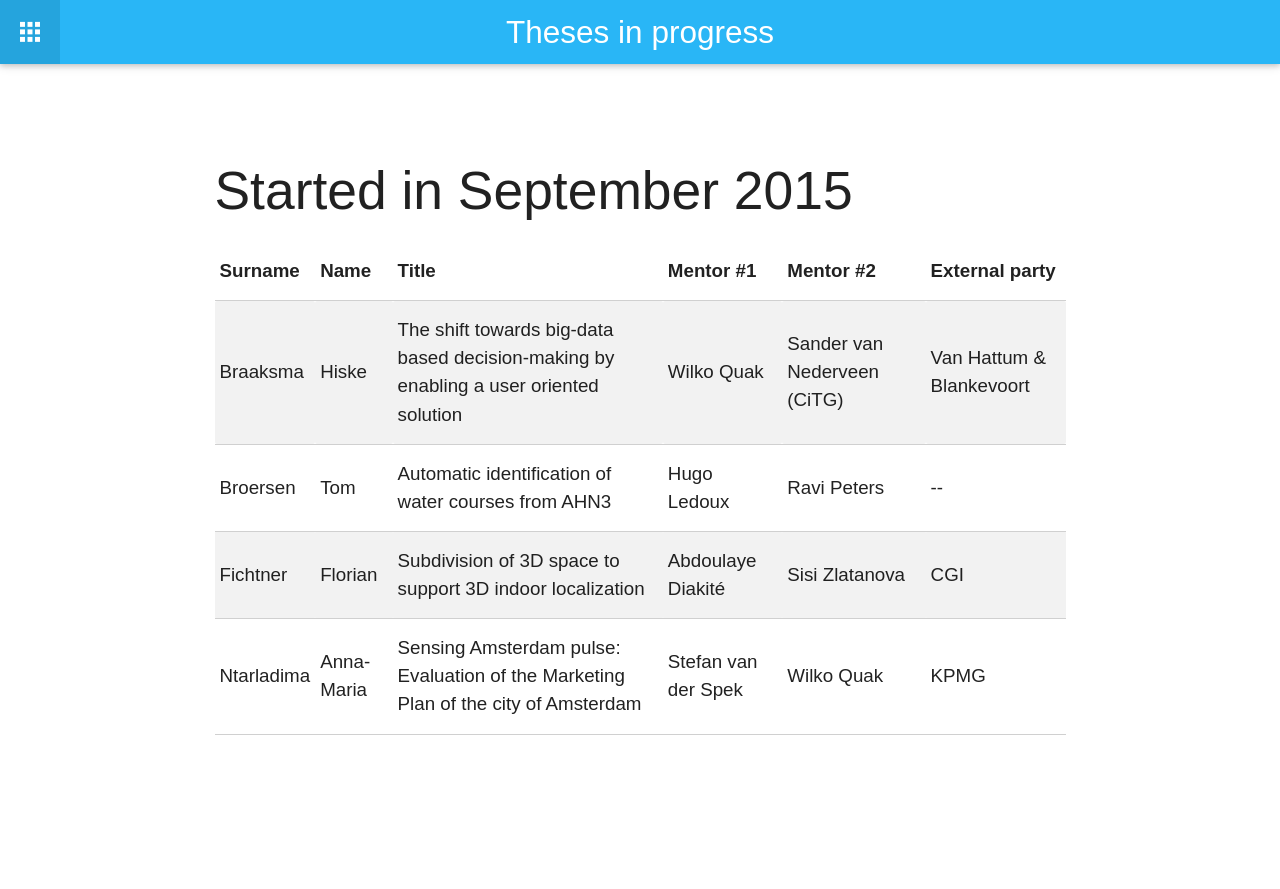
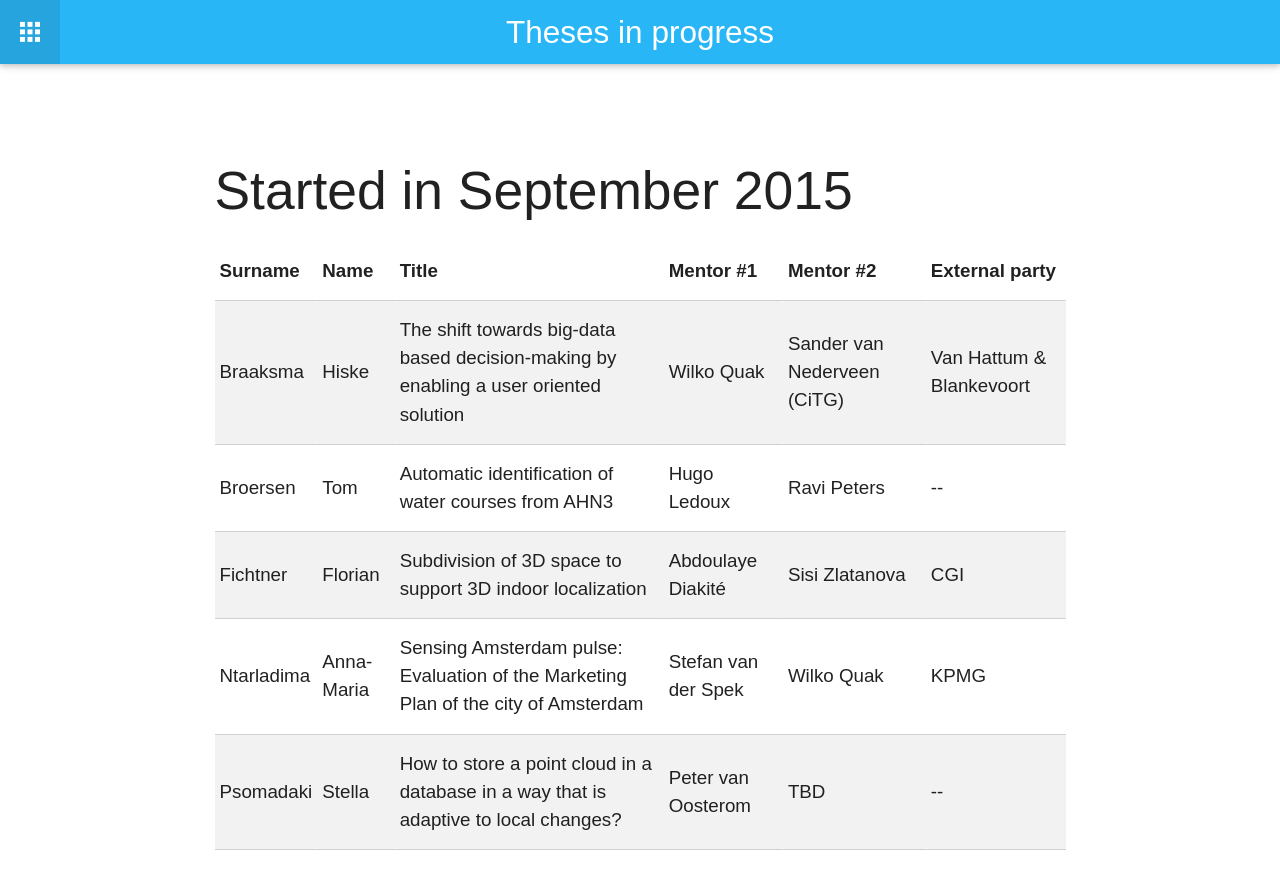
Before and after one commit to tudelft3d/geo2020, a Jekyll site: the page built from inprogress/index.md, in a window 1280 px wide. Shown: the top 889 px of the page. Built offline with Jekyll 4.4.1, drawn with Linux system fonts in a browser that asks for light colours; nearby versions of some CDN libraries.

Commit message:
stella topic added

```diff
--- a/_data/students_current.yml
+++ b/_data/students_current.yml
@@ -1,3 +1,13 @@
+
+- surname: Psomadaki
+  name: Stella
+  title: "How to store a point cloud in a database in a way that is adaptive to local changes?"
+  start: 2015/09
+  mentor1: Peter van Oosterom
+  mentor2: TBD
+  company: "--"
+  objective:
+
 
 - surname: Braaksma
   name: Hiske
```
